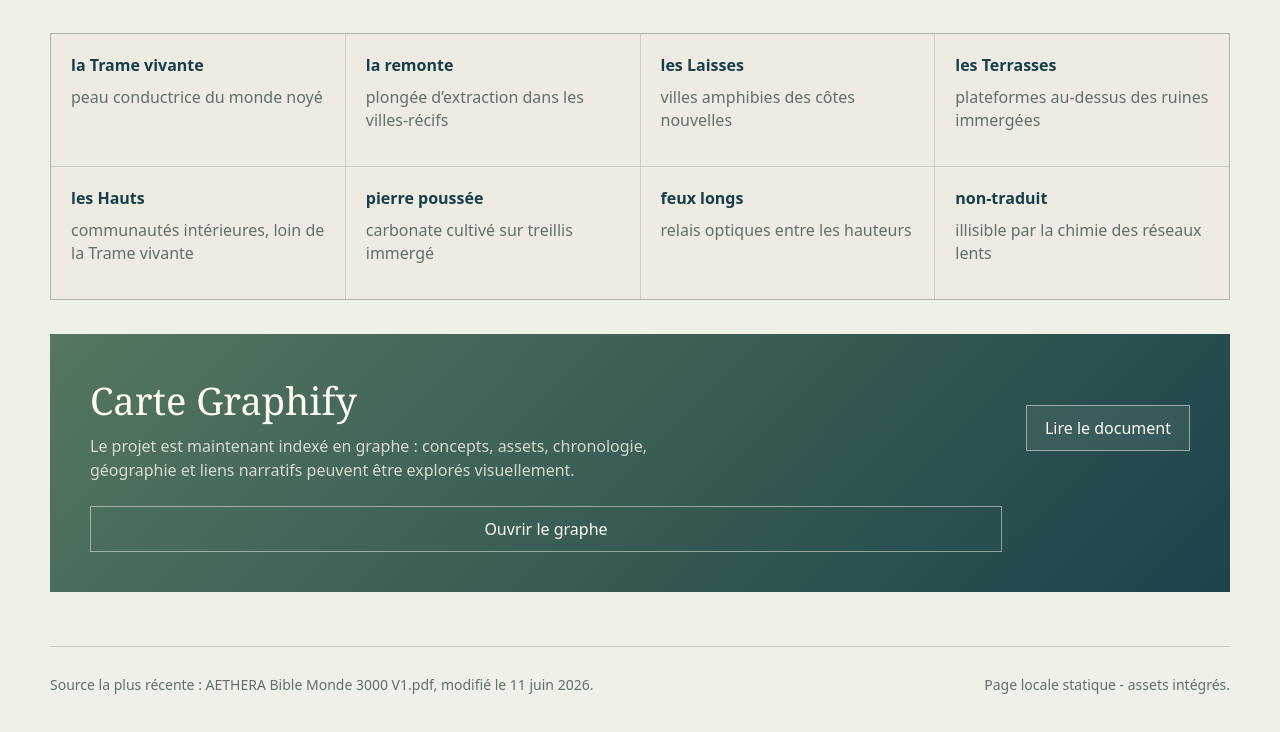
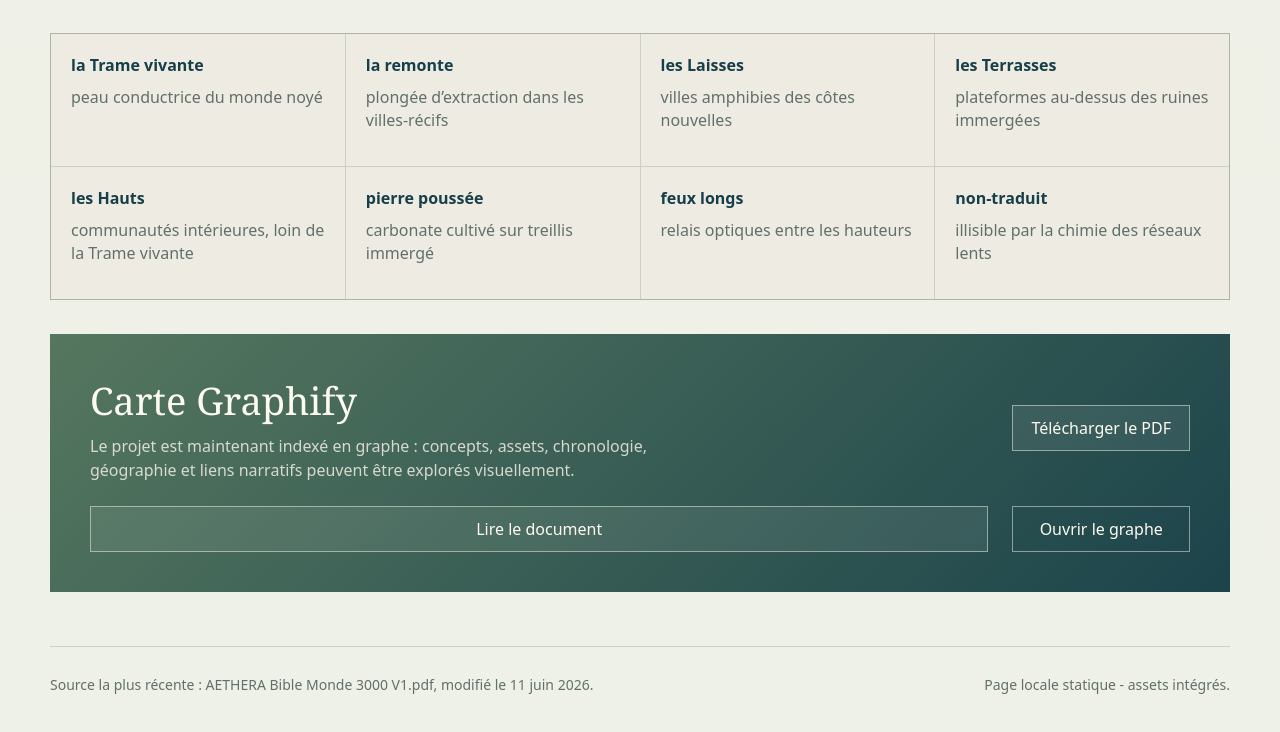
Before and after one commit to hayneary-cmyk/aethera-site, a plain HTML site: page index.html in a window 1280 px wide. Shown: the part 3892-4624 px from the top of the page. Drawn offline with Linux system fonts and the light colour scheme.

Commit message:
Add AETHERA world PDF

```diff
--- a/index.html
+++ b/index.html
@@ -570,6 +570,7 @@
           <h3>Carte Graphify</h3>
           <p>Le projet est maintenant indexé en graphe : concepts, assets, chronologie, géographie et liens narratifs peuvent être explorés visuellement.</p>
         </div>
+        <a href="AETHERA_NOUVEAU_MONDE.pdf" class="secondary">Télécharger le PDF</a>
         <a href="AETHERA_NOUVEAU_MONDE.md" class="secondary">Lire le document</a>
         <a href="graphify-out/graph.html">Ouvrir le graphe</a>
       </div>
```
Also changed, not shown: 1 other file.
